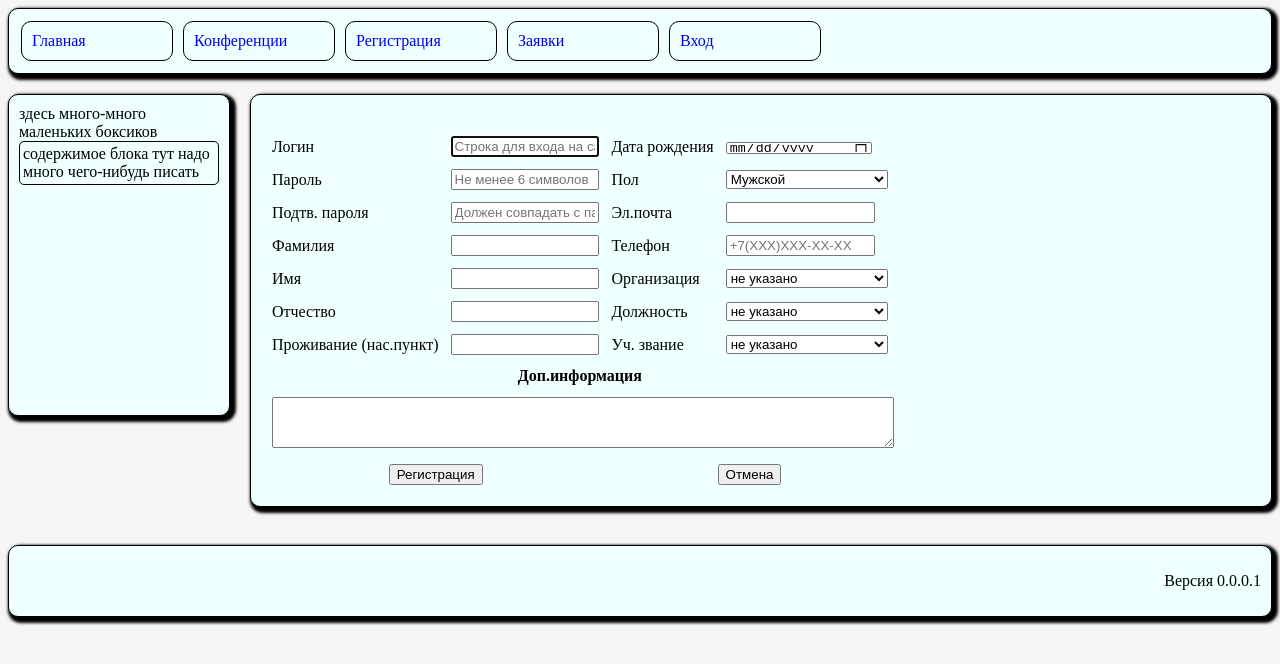
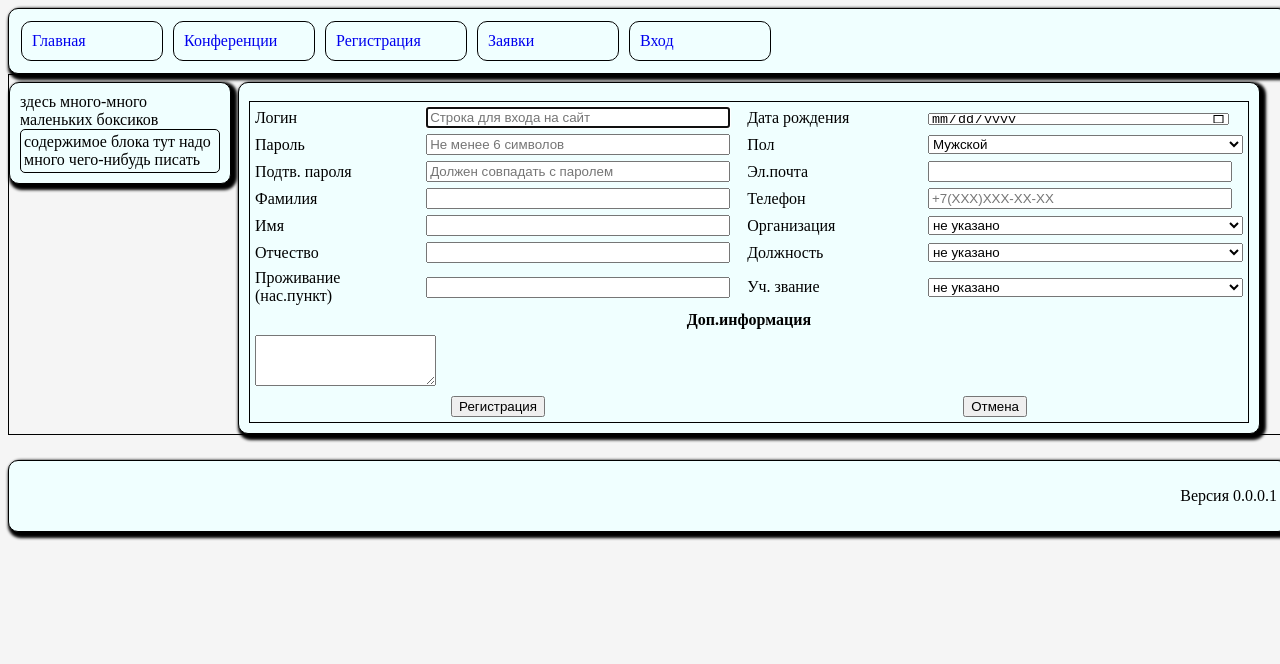
Before and after one commit to anch1/econf, a Flask app: page /registration/ in a window 1280 px wide. Shown: the top 664 px of the page. Run offline with Flask 2, Linux system fonts and the light colour scheme; the visitor is signed in with stand-in values (Sample User, id 1); data that the repository does not hold is empty; some libraries are stand-ins or nearby versions.

Commit message:
26.10.2018-вечер

```diff
--- a/app.py
+++ b/app.py
@@ -233,7 +233,7 @@ def userlist(nompage):
     au = session.get('is_auth', False)  # type: Union[bool, Any]
     if (not au):
         return redirect("/login/")
-    if session['usrr'][0]!='1':
+    if session['usrr'][0] != '1':
         return redirect("/")
 
     session['userlist_nompage'] = nompage
@@ -299,7 +299,7 @@ def zlist(nompage):
              "from application a left outer join dict comp on (comp.dict_name='орг' and comp.id_dict=a.id_company) " + \
              "left outer join dict sc on (sc.dict_name='онаук' and sc.id_dict=a.id_sciency), members m " + \
              "where (a.deleted<>'Д' or a.deleted is null) and m.id_member=a.id_member and statusapplication in (0,2) " + \
-             "and m.id_member ="+str(session['id_member'])+ \
+             "and m.id_member =" + str(session['id_member']) + \
              "order by datefrom, theme limit " + \
              str(app.lenthuserlistpage) + " offset " + str((session['zlist_nompage'] - 1) * app.lenthuserlistpage)
 
@@ -341,7 +341,6 @@ def addapplication():
     return edit_application(-1)
 
 
-
 @app.route('/edit_z/<int:id_application>', methods=['GET', 'POST'])
 def edit_application(id_application):
     au = session.get('is_auth', False)
@@ -373,21 +372,21 @@ def edit_application(id_application):
                 conn.commit()
                 res = cursor.fetchall()
             else:
-                sqlstr="update application set theme=%s, id_company=%s, id_sciency=%s, datefrom=%s, dateto=%s, dateatticle=%s, datedecision=%s, id_member=%s, describe_conf=%s,orgcom_conf=%s , statusapplication=%s , id_moderator=%s" + \
-                    "where id_application="+str(session['app_id_application'])
+                sqlstr = "update application set theme=%s, id_company=%s, id_sciency=%s, datefrom=%s, dateto=%s, dateatticle=%s, datedecision=%s, id_member=%s, describe_conf=%s,orgcom_conf=%s , statusapplication=%s , id_moderator=%s" + \
+                         "where id_application=" + str(session['app_id_application'])
                 cursor.execute(sqlstr,
-                    (
-                        request.form['theme'], request.form['comp_app'], request.form['type_sc'],
+                               (
+                                   request.form['theme'], request.form['comp_app'], request.form['type_sc'],
 
-                        request.form['date_from'],
-                        request.form['date_to'], request.form['dline_issue'], request.form['dline_decision'],
-                        request.form['user_app'],
-                        request.form['descr_konf'],
-                        request.form['orgcom'],
-                        request.form['statapp'],
-                        request.form['moderator'],
+                                   request.form['date_from'],
+                                   request.form['date_to'], request.form['dline_issue'], request.form['dline_decision'],
+                                   request.form['user_app'],
+                                   request.form['descr_konf'],
+                                   request.form['orgcom'],
+                                   request.form['statapp'],
+                                   request.form['moderator'],
 
-                    ))
+                               ))
                 conn.commit()
 
 
@@ -414,12 +413,9 @@ def edit_application(id_application):
         cursor.execute("select id_dict,name from dict where dict_name='рнаук' order by name")
         session.app_types_sc = cursor.fetchall()
 
-
-#
-        session['app_statapps']=[[0,'на рассмотрении'],[1,'одобрена'],[2,'отказано']]
-#
-
-
+        #
+        session['app_statapps'] = [[0, 'на рассмотрении'], [1, 'одобрена'], [2, 'отказано']]
+        #
 
         if (id_application == -1):
             session['app_id_application'] = '-1'
@@ -461,11 +457,10 @@ def edit_application(id_application):
             session['app_statapp'] = res_app[0][12]
             session['app_id_mod'] = res_app[0][13]
 
-            if session['app_statapp']>=1:
-                session['app_disabled']='disabled'
+            if session['app_statapp'] >= 1:
+                session['app_disabled'] = 'disabled'
             else:
-                session['app_disabled']=''
-
+                session['app_disabled'] = ''
 
         conn.close()
         return render_template('add_application.html', ver=app.version)
@@ -483,30 +478,30 @@ def write_profil():
 
 @app.route('/deletez/<int:id_application>', methods=['GET', 'POST'])
 def delete_app(id_application: int):
-
     conn = psycopg2.connect(host=app.config['HOSTDATABASE'], user=app.config['USERNAME'],
                             password=app.config['PASSWORD'], dbname=app.config['DBNAME'])
 
     cursor = conn.cursor()
-    if app_may_delete(id_application,cursor):
-        cursor.execute("delete from application where id_application="+str(id_application))
+    if app_may_delete(id_application, cursor):
+        cursor.execute("delete from application where id_application=" + str(id_application))
         conn.commit()
         conn.close()
-        return render_template('message.html', ver=app.version, message='Заявка "' + session['app_theme'] + '" Удалена', urlret='location.href="/zlist/1" ')
+        return render_template('message.html', ver=app.version, message='Заявка "' + session['app_theme'] + '" Удалена',
+                               urlret='location.href="/zlist/1" ')
     else:
-        cursor.execute("select theme from application where id_application="+str(id_application))
-        res =cursor.fetchall()
-        msg='Заявка "' + res[0][0] + '" <br/> Удаление невозможно, свяжитесь с администратором'
+        cursor.execute("select theme from application where id_application=" + str(id_application))
+        res = cursor.fetchall()
+        msg = 'Заявка "' + res[0][0] + '" <br/> Удаление невозможно, свяжитесь с администратором'
         conn.close()
-        return render_template('message.html', ver=app.version, message=Markup(msg),urlret='javascript:history.go(-1)')
+        return render_template('message.html', ver=app.version, message=Markup(msg), urlret='javascript:history.go(-1)')
 
 
-def app_may_delete(id_app:int, curs) -> bool:
+def app_may_delete(id_app: int, curs) -> bool:
     # определяет допустимо ли удаление заявки
 
     curs.execute("select count(*) from conf where id_application=" + str(id_app))
-    resq=curs.fetchall()
-    if resq[0][0]<1:
+    resq = curs.fetchall()
+    if resq[0][0] < 1:
         res = True
     else:
         res = False
@@ -514,11 +509,10 @@ def app_may_delete(id_app:int, curs) -> bool:
     return res;
 
 
-#**********************************
+# **********************************
 
 @app.route('/conflist/<int:nompage>')
-def conflist(nompage:int):
-
+def conflist(nompage: int):
     au = session.get('is_auth', False)
     if (not au):
         return redirect("/login/")
@@ -530,7 +524,7 @@ def conflist(nompage:int):
              "from application a left outer join dict comp on (comp.dict_name='орг' and comp.id_dict=a.id_company) " + \
              "left outer join dict sc on (sc.dict_name='онаук' and sc.id_dict=a.id_sciency), members m " + \
              "where (a.deleted<>'Д' or a.deleted is null) and m.id_member=a.id_member and statusapplication in (1,3,4,5,6) " + \
-             "and m.id_member ="+str(session['id_member']) + \
+             "and m.id_member =" + str(session['id_member']) + \
              "order by datefrom, theme limit " + \
              str(app.lenthuserlistpage) + " offset " + str((session['cflist_nompage'] - 1) * app.lenthuserlistpage)
 
@@ -566,16 +560,16 @@ def conflist(nompage:int):
 
 @app.route('/listissue/<int:nompage>')
 def listissue(nompage):
-
     session['islist_nompage'] = nompage
 
     # ***********************
     #                       0             1        2                3                 4       5          6                              7                             8
-    idconf=session.get('id_application',-1)
+    idconf = session.get('id_application', -1)
     sqlstr = "select id_issue, i.name, i.author, to_char(i.date_create, 'dd.mm.yyyy'), to_char(i.date_load, 'dd.mm.yyyy'), m.name||' '||m.surname||' '||m.famely loader, i.statusissue " + \
-             "from issue i, members m " + \
-             "where (i.deleted<>'Д' or i.deleted is null) and m.id_member=i.id_member_ldr and id_application="  + str(idconf)+\
-             "order by name limit " + \
+             " from issue i, members m " + \
+             " where (i.deleted<>'Д' or i.deleted is null) and m.id_member=i.id_member_ldr and id_application=" + str(
+        idconf) + \
+             " order by name limit " + \
              str(app.lenthuserlistpage) + " offset " + str((session['islist_nompage'] - 1) * app.lenthuserlistpage)
 
     conn = psycopg2.connect(host=app.config['HOSTDATABASE'], user=app.config['USERNAME'],
@@ -586,7 +580,8 @@ def listissue(nompage):
 
     session.cflist = cursor.fetchall()
 
-    cursor.execute("select count(*) from issue where (deleted<>'Д' or deleted is null) and id_application="  + str(idconf))
+    cursor.execute(
+        "select count(*) from issue where (deleted<>'Д' or deleted is null) and id_application=" + str(idconf))
     amountrec = cursor.fetchall()[0][0]
 
     maxpage = (amountrec // app.lenthuserlistpage) + 1
@@ -608,8 +603,20 @@ def listissue(nompage):
     return render_template('listissue.html', ver=app.version)
 
 
+@app.route('/add_issue/', methods=['GET','POST'])
+def addissue():
+    return editissue(-1)
 
-#**********************************
+@app.route('/editissue/<int:idissue>')
+def editissue(idissue:int):
+    if request.method == 'POST':
+        session['is_date_create']=date.today();
+        session['is_date_load'] = date.today();
+
+    return render_template('editissue.html', ver=app.version)
+
+
+# **********************************
 
 if __name__ == '__main__':
     app.run()
--- a/static/css/style.css
+++ b/static/css/style.css
@@ -1,7 +1,9 @@
 /* Главная менюшечка */
 body    {
+            height:100%;
             background-color: whitesmoke;
-            min-width:1024px;
+            width:100%;
+/*            min-width:1024px;*/
 
         }
 .header {
@@ -26,7 +28,7 @@ body    {
             margin:5px;
             padding:10px;
             float:left;
-            width:130px;
+            width:120px;
             border: 1px solid black;
             border-radius: 10px;
         }
@@ -39,16 +41,22 @@ body    {
 
         }
 .conteyner{
+            width:100%;
+            min-width: 700px;
             position: relative;
-            min-height:340px;
+/*            min-height:340px;
+            height:100%;*/
+    border: 1px solid black;
+            float:left;
+
 }
 
 .left-box{
-            margin-top:20px;
+            margin-top:7px;
             margin-left:0px;
+            margin-right:0px;
             padding: 10px;
             width:200px;
-            min-height:300px;
             background-color: azure;
             border: 1px solid black;
             border-radius: 10px;
@@ -65,13 +73,11 @@ body    {
 
 
 .content-box{
-            margin-top:20px;
-            margin-left:20px;
+            margin-top:7px;
+            margin-left:7px;
             padding: 10px;
-/*            width:900px;*/
-            width:calc(100% - 264px);
-            min-width:200px;
-            min-height:300px;
+            width:calc(100% - 280px);
+            min-width: 400px;
             background-color: azure;
             border: 1px solid black;
             border-radius: 10px;
@@ -83,7 +89,7 @@ body    {
 .foot   {
             width: auto;
 
-            margin-top:20px;
+            margin-top:7px;
             padding: 10px;
             background-color: azure;
             border:  1px solid black;
@@ -106,24 +112,35 @@ body    {
 table caption{
     text-align: center;
     font-size:large;
-    margin: 10px;
+    margin: 4px;
 }
 
-#add_info{width:100%;
+/*#add_info{width:100%;
 }
+*/
 #logtable,#regtable , #edapplicationtable  {
-            border-spacing:10px 10px;
+            border-spacing:4px 4px;
+            width:calc(100% - 0px);
+
+            border: 1px solid black;
         }
+
 
 #bd{height: 1ex;}
 
 .selreg{
-    width:23ex;
+/*    width:23ex;*/
+    width:calc(100% - 0px);
+
 }
 .inpreg{
-    width:20ex;
+/*    width:20ex;*/
+    width:calc(100% - 19px);
 }
 
+.inpbd{
+    width:calc(100% - 19px);
+}
 
 
 .currentpage{
@@ -138,8 +155,11 @@ table caption{
     margin-right: 4ex;
 }
 #ulisttable, #zlisttable{
+    border: 1px solid black;
     text-align: left;
-    border-spacing:30px 10px;
+    border-spacing:4px 4px;
+    width: 96%;
+
 }
 /*Добавление заявки*/
 .rowcenter{text-align: center;}
@@ -147,6 +167,10 @@ table caption{
     height: 1ex;
 
 }
+.headulist{
+
+}
+/*
 #theme{
     width:96%;
 
@@ -160,76 +184,8 @@ table caption{
 .selapp{
     width:23ex;
 }
+*/
 .backbutton
 {
     text-align: center;
 }
-
-/* цвет текущей страницы в списке страниц */
-/*
-.top-menu {
-margin: 0 60px;
-position: relative;
-background: #5A394E;
-box-shadow:
-inset 1px 0 0 rgba(255,255,255,.1),
-inset -1px 0 0 rgba(255,255,255,.1),
-inset 150px 0 150px -150px rgba(255,255,255,.12),
-inset -150px 0 150px -150px rgba(255,255,255,.12);
-}
-
-.menu-main {
-list-style: none;
-padding: 0;
-margin: 0;
-text-align: center;
-}
-
-.menu-main li {
-display: inline-block;
-margin-right: -4px;
-}
-.menu-main a {
-text-decoration: none;
-display: inline-block;
-padding: 15px 30px;
-font-family: 'PT Sans Caption', sans-serif;
-color: white;
-transition: .3s linear;
-}
-
-.menu-main a.current,
-.menu-main a:hover {background: rgba(0,0,0,.2);}
-@media (max-width: 680px) {
-.top-menu {margin: 0;}
-.menu-main li {
-display: block;
-margin-right: 0;
-}
-.menu-main:before,
-.menu-main:after {content: none;}
-.menu-main a {display: block;}
-}
-
-
-.f1 {
-  background-color: whitesmoke;)
-  padding: 5px 25px;
-  margin: 0;
-  color: blue;
-}
-.fst{
-    margin:                                                                                                     ;: 0 auto;
-  background-color: red;
-  width: 280px;
-}
-
-.invate{
-text-align: center;
-}
-.btns{
-  text-align: center;
-  style: "float: left; margin-right: 3px";
-}
-
-*/
--- a/templates/BasePage.html
+++ b/templates/BasePage.html
@@ -65,8 +65,9 @@
                     {% endblock %}
 
                 </div>
+
+            </div>
 &nbsp
-            </div>
             <div class="foot">
                 <p  id="version">  Версия {{ ver }} </p>
             </div>
--- a/templates/Registry.html
+++ b/templates/Registry.html
@@ -64,14 +64,14 @@
                                     <label for="lgn">Логин</label>
                                 </td>
                                 <td>
-                                    <input class="inpreg" value="{{ session.lgn }}" autofocus required tabindex="1" id="lgn" type="text" name="lgn" size="15" placeholder="Строка для входа на сайт" title="Строка для входа на сайт">
+                                    <input class="inpreg" value="{{ session.lgn }}" autofocus required tabindex="1" id="lgn" type="text" name="lgn"  placeholder="Строка для входа на сайт" title="Строка для входа на сайт">
                                 </td>
 
                                 <td>
                                     <label for="bd">Дата рождения</label>
                                 </td>
                                 <td>
-                                    <input class="inpreg" value="{{ session.bd }}" required tabindex="8" id="bd" type="date" name="bd" size="15"><br/>
+                                    <input class="inpbd" value="{{ session.bd }}" required tabindex="8" id="bd" type="date" name="bd"><br/>
                                 </td>
 
 
@@ -82,7 +82,7 @@
                                     <label for="pwd">Пароль</label>
                                 </td>
                                 <td>
-                                    <input required class="inpreg" tabindex="2" id="pwd" type="password" name="pwd" size="15" placeholder="Не менее 6 символов" title="Не менее 6 символов">
+                                    <input required class="inpreg" tabindex="2" id="pwd" type="password" name="pwd" placeholder="Не менее 6 символов" title="Не менее 6 символов">
                                 </td>
 
                                 <td>
@@ -106,13 +106,13 @@
                                     <label for="conf_pwd">Подтв. пароля</label>
                                 </td>
                                 <td>
-                                    <input required class="inpreg" tabindex="3" id="conf_pwd" type="password" name="conf_pwd" size="15" placeholder="Должен совпадать с паролем" title="должен совпадать с паролем">
+                                    <input required class="inpreg" tabindex="3" id="conf_pwd" type="password" name="conf_pwd"  placeholder="Должен совпадать с паролем" title="должен совпадать с паролем">
                                 </td>
                                 <td>
                                     <label for="em">Эл.почта</label>
                                 </td>
                                 <td>
-                                    <input  class="inpreg" value="{{ session.em }}" required tabindex="10" id="em" type="email" name="em" size="15" >
+                                    <input  class="inpreg" value="{{ session.em }}" required tabindex="10" id="em" type="email" name="em"  >
                                 </td>
                             </tr>
                             <tr>
@@ -120,13 +120,13 @@
                                     <label for="fml">Фамилия</label>
                                 </td>
                                 <td>
-                                    <input class="inpreg" value="{{ session.fml }}" required tabindex="4" id="fml" type="text" name="fml" size="15" >
+                                    <input class="inpreg" value="{{ session.fml }}" required tabindex="4" id="fml" type="text" name="fml"  >
                                 </td>
                                 <td>
                                     <label for="ph">Телефон</label>
                                 </td>
                                 <td>
-                                    <input  class="inpreg" value="{{ session.ph  }}" title="Формат +X(XXX)XXX-XX-XX" required tabindex="11" id="ph" type="text" name="ph" pattern="\+{0,1}\d\([0-9]{3}\)[0-9]{3}-[0-9]{2}-[0-9]{2}" size="15" placeholder="+7(XXX)XXX-XX-XX">
+                                    <input  class="inpreg" value="{{ session.ph  }}" title="Формат +X(XXX)XXX-XX-XX" required tabindex="11" id="ph" type="text" name="ph" pattern="\+{0,1}\d\([0-9]{3}\)[0-9]{3}-[0-9]{2}-[0-9]{2}"  placeholder="+7(XXX)XXX-XX-XX">
                                 </td>
                             </tr>
                             <tr>
@@ -134,7 +134,7 @@
                                     <label for="nm">Имя</label>
                                 </td>
                                 <td>
-                                    <input class="inpreg" value ="{{ session.nm }}" required tabindex="5" id="nm" type="text" name="nm" size="15" >
+                                    <input class="inpreg" value ="{{ session.nm }}" required tabindex="5" id="nm" type="text" name="nm"  >
                                 </td>
 
                                 <td>
@@ -163,7 +163,7 @@
                                     <label for="sn">Отчество</label>
                                 </td>
                                 <td>
-                                    <input class="inpreg" value="{{ session.sn }}"required tabindex="6" id="sn" type="text" name="sn" size="15">
+                                    <input class="inpreg" value="{{ session.sn }}"required tabindex="6" id="sn" type="text" name="sn" >
                                 </td>
                                 <td>
                                     <label for="dlgn">Должность </label>
@@ -190,10 +190,10 @@
                             </tr>
                             <tr>
                                 <td>
-                                    <label for="adr">Проживание (нас.пункт)</label>
+                                    <label for="adr">Проживание <br/> (нас.пункт)</label>
                                 </td>
                                 <td>
-                                    <input class="inpreg" value="{{ session.adr }}" required tabindex="7" id="adr" type="text" name="adr" size="15">
+                                    <input class="inpreg" value="{{ session.adr }}" required tabindex="7" id="adr" type="text" name="adr" >
                                 </td>
                                 <td>
                                     <label for="uzv">Уч. звание</label>
--- a/templates/listissue.html
+++ b/templates/listissue.html
@@ -19,7 +19,7 @@
                     <input hidden value="{{ session.id_conf }}" id="id_conf" type="text" name="id_conf">
 
                     <table id = "cflisttable">
-                        <caption>Список публикаций конференции <br/> <a href="/add_issue/-1" >Добавить публикацию</a> </caption>
+                        <caption>Список публикаций конференции <br/> <a href="/add_issue/" >Добавить публикацию</a> </caption>
 
                             <tr>
                                 <th>
```
Also changed, not shown: templates/editissue.html (+71 -35 lines), templates/userlist.html (+15 -15 lines).
